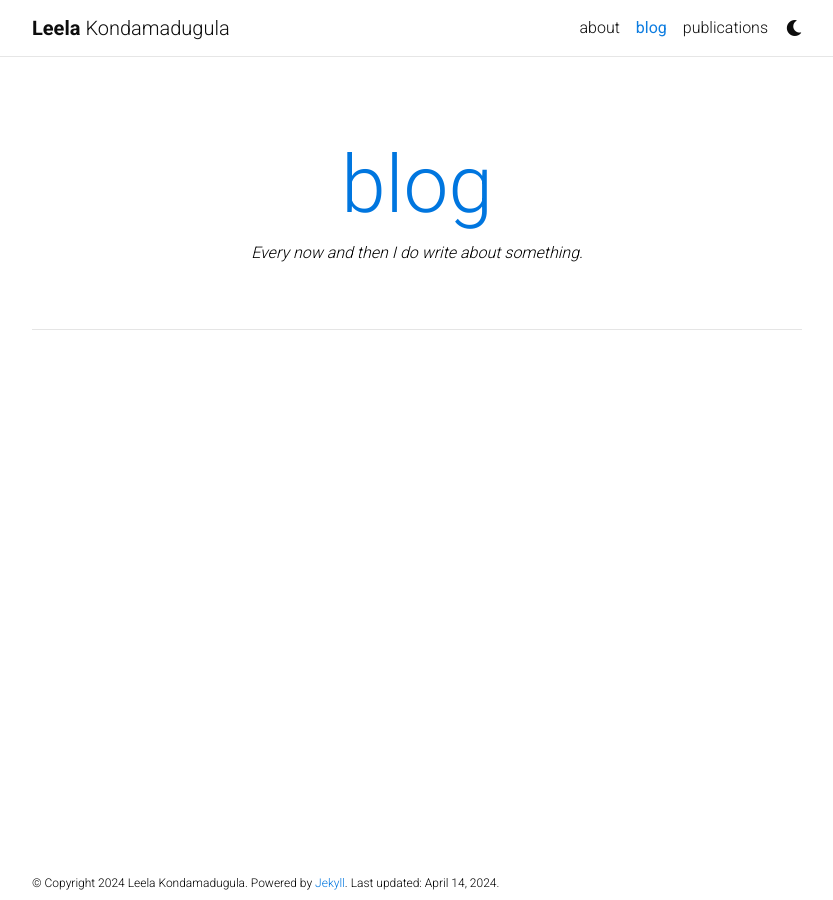
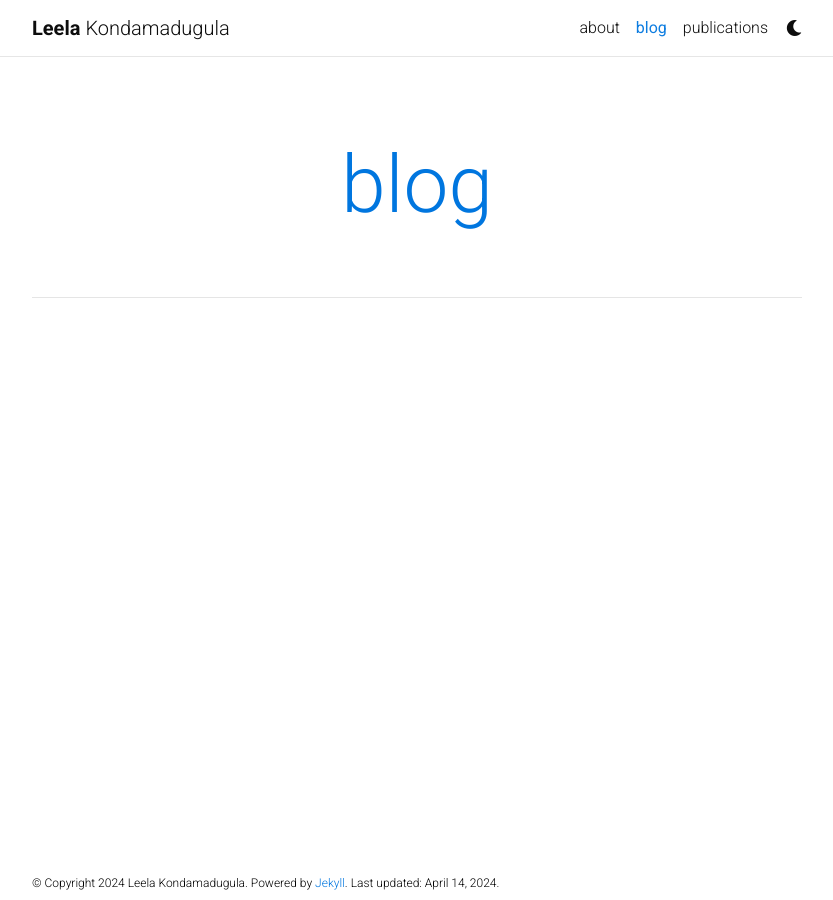
Before and after one commit to masaaldosey/masaaldosey.github.io, a Jekyll site: the page built from blog/index.html, in a window 1280 px wide. Shown: the whole page, without its empty margins (223-1056 px from the left). Built offline with Jekyll 4.4.1, drawn with Linux system fonts in a browser that asks for light colours; the list of posts is cut into pages by our own code; comment, search, counter and statistics services are not loaded; a style sheet for code colours, icons or effects is not loaded; part of the change alters nothing that is shown.

Commit message:
chore: remove tag line in blog page

```diff
--- a/_config.yml
+++ b/_config.yml
@@ -111,7 +111,7 @@ bing_site_verification:  # out your bing-site-verification ID (Bing Webmaster)
 
 blog_name: blog # blog_name will be displayed in your blog page
 blog_nav_title: blog # your blog must have a title for it to be displayed in the nav bar
-blog_description: Every now and then I do write about something.
+# blog_description: Every now and then I do write about something.
 permalink: /blog/:year/:title/
 
 # Pagination
```
